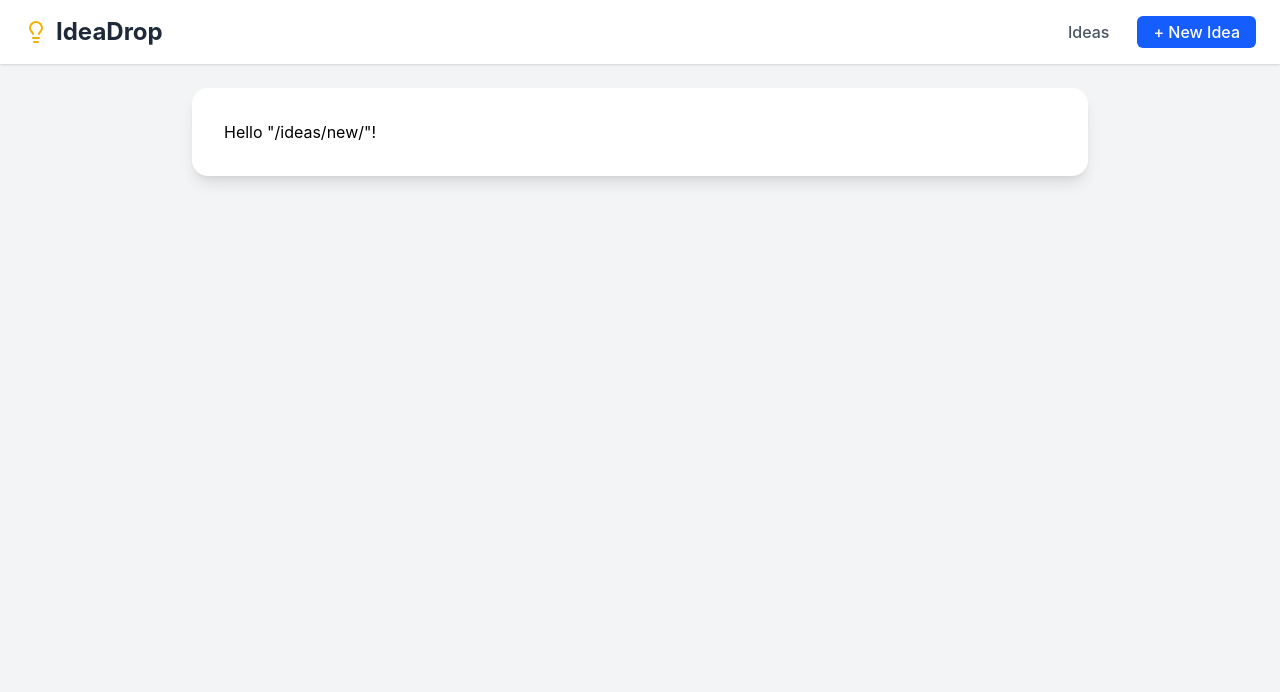
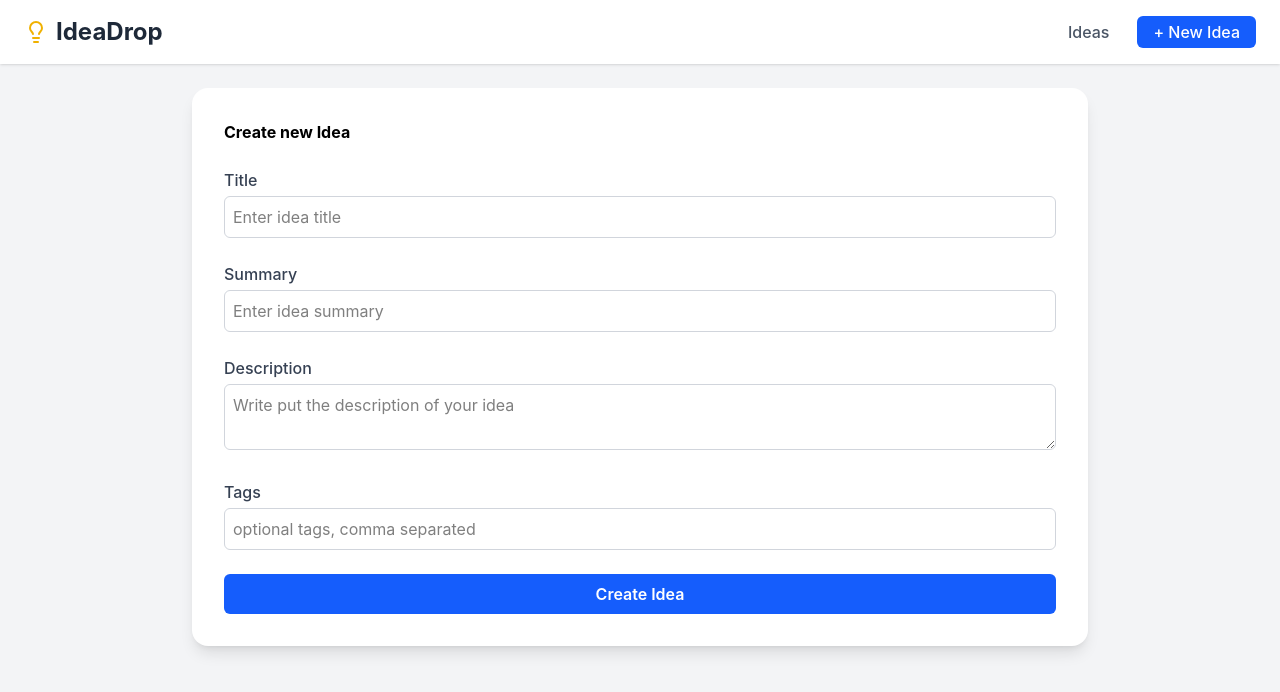
Before and after one commit to mrsantacruz86/idea-drop-ui, a React (Vite) app: page /ideas/new in a window 1280 px wide. Shown: the top 692 px of the page. Built offline with nearby package versions, Linux system fonts and the light colour scheme.

Commit message:
Create Idea Form

```diff
--- a/src/routes/ideas/new/index.tsx
+++ b/src/routes/ideas/new/index.tsx
@@ -1,9 +1,100 @@
-import { createFileRoute } from '@tanstack/react-router';
+import { createFileRoute, useNavigate } from '@tanstack/react-router';
+import { useState } from 'react';
+import type { Idea } from '@/types';
 
 export const Route = createFileRoute('/ideas/new/')({
   component: NewIdeaPage,
 });
 
 function NewIdeaPage() {
-  return <div>Hello "/ideas/new/"!</div>;
+  const navigate = useNavigate();
+  const [title, setTitle] = useState('');
+  const [summary, setSummary] = useState('');
+  const [description, setDescription] = useState('');
+  const [tags, setTags] = useState('');
+
+  return (
+    <div className="space-y-6">
+      <h1 className="tex-3xl font-bold mb-6">Create new Idea</h1>
+      <form className="space-y-6">
+        <div>
+          <label
+            htmlFor="title"
+            className="block text-gray-700 font-medium mb-1"
+          >
+            Title
+          </label>
+          <input
+            id="title"
+            type="text"
+            value={title}
+            onChange={(e) => setTitle(e.target.value)}
+            className="w-full border border-gray-300 rounded-md p-2
+              focus:outline-none focus:ring-2 focus:ring-blue-500"
+            placeholder="Enter idea title"
+          />
+        </div>
+        <div>
+          <label
+            htmlFor="summary"
+            className="block text-gray-700 font-medium mb-1"
+          >
+            Summary
+          </label>
+          <input
+            id=""
+            type="text"
+            value={summary}
+            onChange={(e) => setSummary(e.target.value)}
+            className="w-full border border-gray-300 rounded-md p-2
+              focus:outline-none focus:ring-2 focus:ring-blue-500"
+            placeholder="Enter idea summary"
+          />
+        </div>
+        <div>
+          <label
+            htmlFor="description"
+            className="block text-gray-700 font-medium mb-1"
+          >
+            Description
+          </label>
+          <textarea
+            id="body"
+            value={description}
+            onChange={(e) => setDescription(e.target.value)}
+            className="w-full border border-gray-300 rounded-md p-2
+              focus:outline-none focus:ring-2 focus:ring-blue-500"
+            placeholder="Write put the description of your idea"
+          />
+        </div>
+        <div>
+          <label
+            htmlFor="tags"
+            className="block text-gray-700 font-medium mb-1"
+          >
+            Tags
+          </label>
+          <input
+            id="tags"
+            type="text"
+            value={tags}
+            onChange={(e) => setTags(e.target.value)}
+            className="w-full border border-gray-300 rounded-md p-2
+              focus:outline-none focus:ring-2 focus:ring-blue-500"
+            placeholder="optional tags, comma separated"
+          />
+        </div>
+        <div className="mt-5">
+          <button
+            className="block w-full bg-blue-600
+          hover:bg-blue-700 text-white font-semibold
+          px-6 py-2 rounded-md transition
+          disabled:opacity-50 disabled:cursor-not-allowed"
+          >
+            Create Idea
+          </button>
+        </div>
+      </form>
+    </div>
+  );
 }
```
